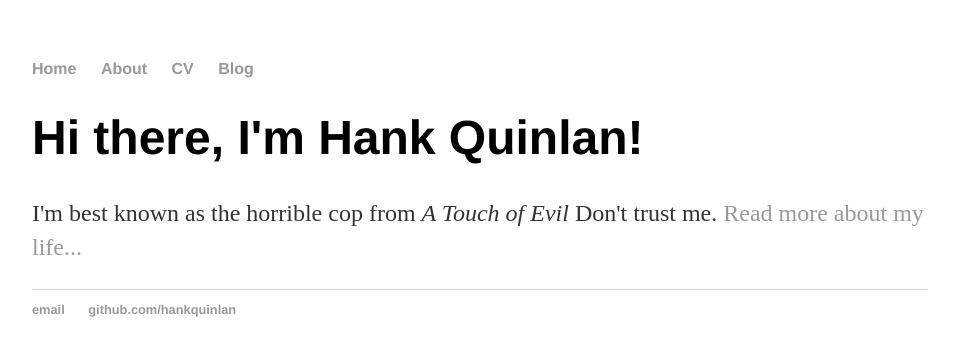
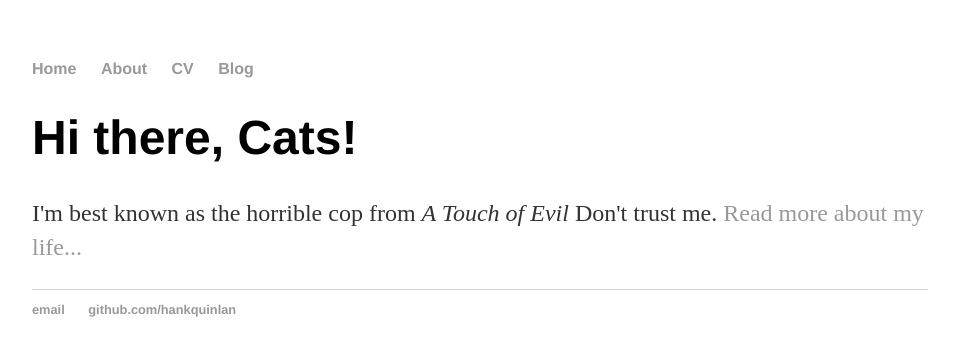
Before and after one commit to ckoys/ckoys.github.io, a Jekyll site: the page built from index.html, in a window 1280 px wide. Shown: the top 356 px of the page, without its empty margins (160-1115 px from the left). Built offline with Jekyll 4.4.1, drawn with Linux system fonts in a browser that asks for light colours.

Commit message:
Update index.html

```diff
--- a/index.html
+++ b/index.html
@@ -1,8 +1,8 @@
 ---
 layout: default
-title: Hank Quinlan, Horrible Cop
+title: Cats as a Service, Horrible Cop
 ---
 <div class="blurb">
-	<h1>Hi there, I'm Hank Quinlan!</h1>
+	<h1>Hi there, Cats!</h1>
 	<p>I'm best known as the horrible cop from <em>A Touch of Evil</em> Don't trust me. <a href="/about">Read more about my life...</a></p>
 </div><!-- /.blurb -->
```
